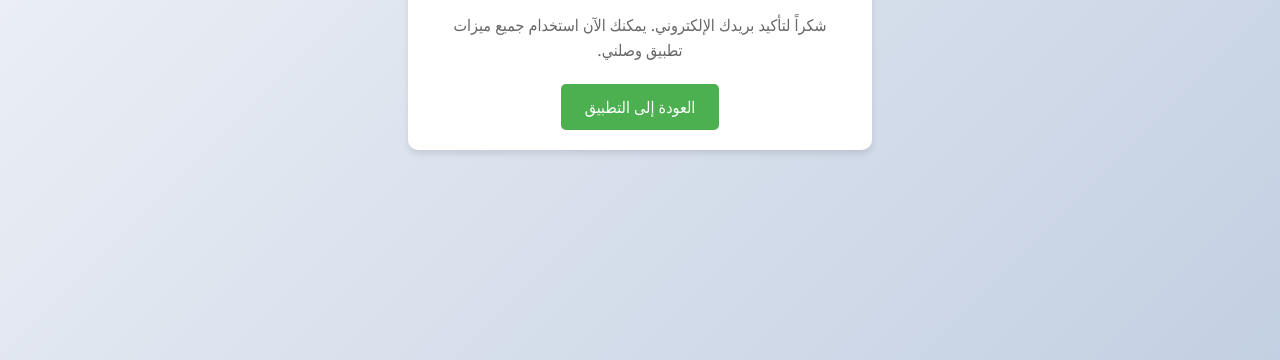
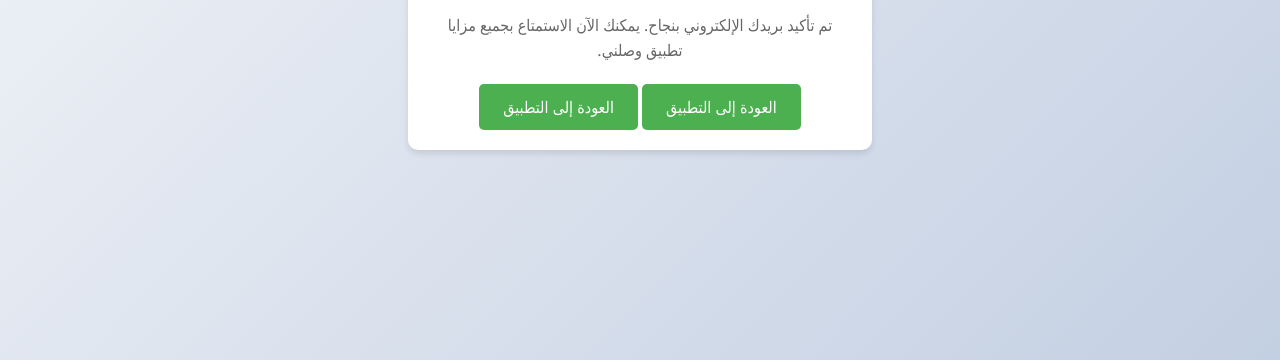
Before and after one commit to M2A-IQ/email-confirmed, a plain HTML site: page index.html in a window 1280 px wide. Shown: the part 440-800 px from the top of the page. Drawn offline with Linux system fonts and the light colour scheme.

Commit message:
Update index.html

```diff
--- a/index.html
+++ b/index.html
@@ -64,7 +64,8 @@
     <div class="container">
         <div class="success-icon">✔</div>
         <h1>تم تأكيد بريدك الإلكتروني بنجاح!</h1>
-        <p>شكراً لتأكيد بريدك الإلكتروني. يمكنك الآن استخدام جميع ميزات تطبيق وصلني.</p>
+        <p>تم تأكيد بريدك الإلكتروني بنجاح. يمكنك الآن الاستمتاع بجميع مزايا تطبيق وصلني.</p>
+        <a href="/" class="btn back-btn">العودة إلى التطبيق</a>
         <a href="#" class="btn" onclick="returnToApp()">العودة إلى التطبيق</a>
     </div>
     <script>
```
